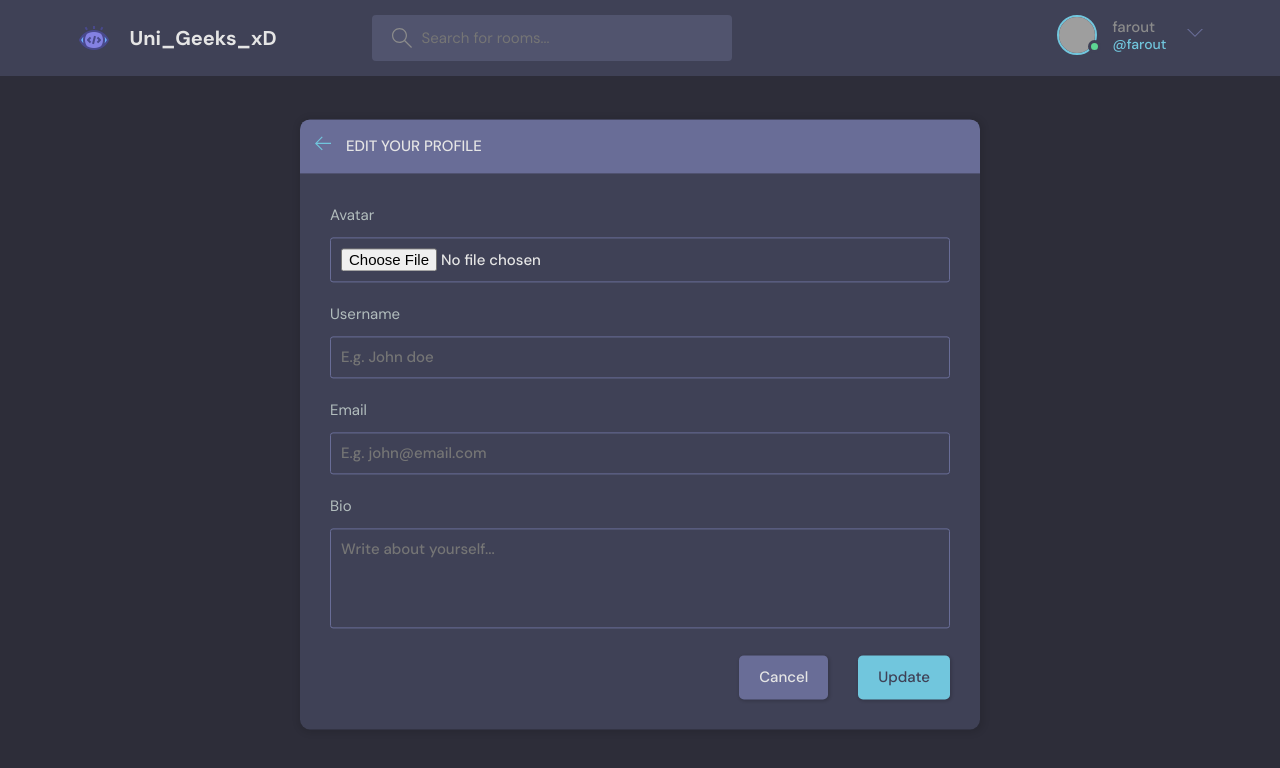
After one commit to farout101/Uni_Geeks_xD, a Django app: page /update-user/ in a window 1280 px wide. The commit adds this page. Shown: the top 768 px of the page. Run offline with Django 5.2, Linux system fonts and the light colour scheme; a user stored in the database is signed in; grey boxes are pictures that could not be loaded.

Commit message:
update-profile

```diff
--- a/project/templates/project/profile.html
+++ b/project/templates/project/profile.html
@@ -18,7 +18,9 @@
           <div class="profile__info">
             <h3>{{user.username}}</h3>
             <p>@{{user.username}}</p>
-            <a href="edit-user.html" class="btn btn--main btn--pill">Edit Profile</a>
+            {% if request.user == user %}
+              <a href="{% url 'update-user' %}" class="btn btn--main btn--pill">Edit Profile</a>
+            {% endif %}
           </div>
           <div class="profile__about">
             <h3>About</h3>
--- /dev/null
+++ b/project/templates/project/update_user.html
@@ -0,0 +1,52 @@
+{% extends "main.html" %}
+
+{% block content %}
+<main class="update-account layout">
+    <div class="container">
+        <div class="layout__box">
+            <div class="layout__boxHeader">
+                <div class="layout__boxTitle">
+                    <a href="profile.html">
+                        <svg version="1.1" xmlns="http://www.w3.org/2000/svg" width="32" height="32"
+                            viewBox="0 0 32 32">
+                            <title>arrow-left</title>
+                            <path
+                                d="M13.723 2.286l-13.723 13.714 13.719 13.714 1.616-1.611-10.96-10.96h27.625v-2.286h-27.625l10.965-10.965-1.616-1.607z">
+                            </path>
+                        </svg>
+                    </a>
+                    <h3>Edit your profile</h3>
+                </div>
+            </div>
+            <div class="layout__body">
+                <form class="form" action="#">
+                    <div class="form__group">
+                        <label for="profile_pic">Avatar</label>
+                        <input id="profile_pic" name="profile_pic" type="file" />
+                    </div>
+
+          <div class="form__group">
+            <label for="username">Username</label>
+            <input id="username" name="username" type="text" placeholder="E.g. John doe" />
+          </div>
+
+          <div class="form__group">
+            <label for="email">Email</label>
+            <input id="email" name="email" type="text" placeholder="E.g. john@email.com" />
+          </div>
+
+                    <div class="form__group">
+                        <label for="user_bio">Bio</label>
+                        <textarea name="user_bio" id="user_bio" placeholder="Write about yourself..."></textarea>
+                    </div>
+                    <div class="form__action">
+                        <a class="btn btn--dark" href="index.html">Cancel</a>
+                        <button class="btn btn--main" type="submit">Update</button>
+                    </div>
+                </form>
+            </div>
+        </div>
+    </div>
+  </div>
+</main>
+{% endblock content %}
--- a/project/urls.py
+++ b/project/urls.py
@@ -13,4 +13,5 @@ urlpatterns = [
     path("update-room/<str:pk>", views.updateRoom, name="update-room"),
     path("delete-room/<str:pk>", views.deleteRoom, name="delete-room"),
     path("delete-message/<str:pk>", views.deleteMessage, name="delete-message"),
+    path("update-user/", views.updateUser, name="update-user"),
 ]
--- a/project/views.py
+++ b/project/views.py
@@ -149,3 +149,8 @@ def deleteMessage(request, pk):
         message.delete()
         return redirect('room', pk=message.room.id)
     return render(request, 'project/delete.html', {'obj':message})
+
+@login_required(login_url='login')
+def updateUser(request):
+    context = {}
+    return render(request, 'project/update_user.html', context)
--- a/templates/navbar.html
+++ b/templates/navbar.html
@@ -44,7 +44,7 @@
         {% endif %}
 
         <div class="dropdown-menu">
-          <a href="settings.html" class="dropdown-link"
+          <a href="{% url 'update-user' %}" class="dropdown-link"
             ><svg version="1.1" xmlns="http://www.w3.org/2000/svg" width="32" height="32" viewBox="0 0 32 32">
               <title>tools</title>
               <path
```
